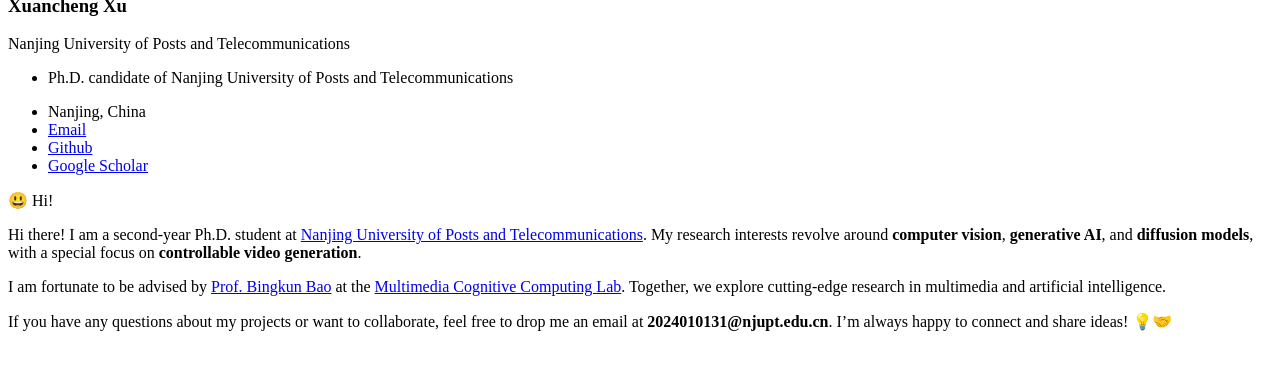
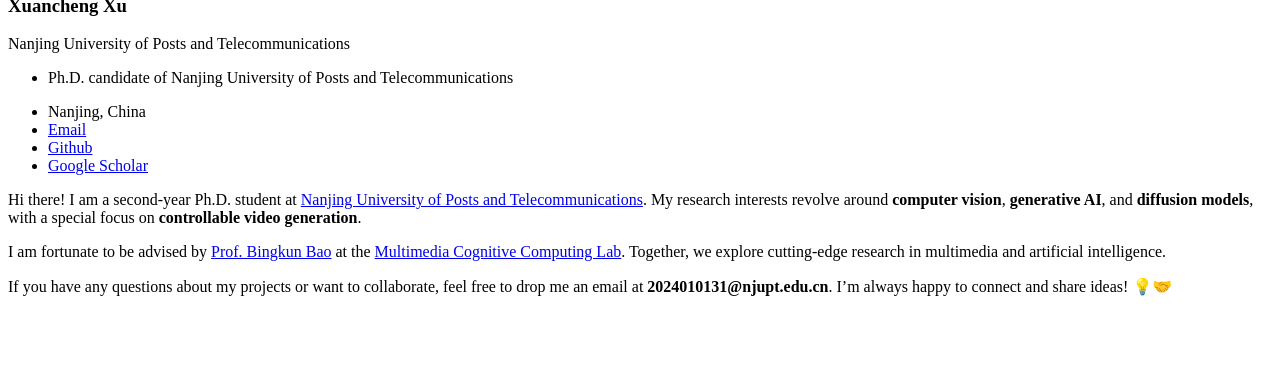
Before and after one commit to xuxuancheng0208/xuxuancheng0208.github.io, a Jekyll site: the page built from _pages/includes/intro.md, in a window 1280 px wide, cut to the strip 530-900 px from the top of the page. Built offline with Jekyll 4.4.1, drawn with Linux system fonts in a browser that asks for light colours; our own code applies the rules of GitHub Pages for plain Markdown files.

Commit message:
Initial commit

```diff
--- a/_pages/includes/intro.md
+++ b/_pages/includes/intro.md
@@ -1,5 +1,3 @@
-😃 Hi!
-
 Hi there! I am a second-year Ph.D. student at [Nanjing University of Posts and Telecommunications](https://www.njupt.edu.cn/). My research interests revolve around **computer vision**, **generative AI**, and **diffusion models**, with a special focus on **controllable video generation**.
 
 I am fortunate to be advised by [Prof. Bingkun Bao](https://www.scholat.com/bkbao.cn) at the [Multimedia Cognitive Computing Lab](https://mcclab.njupt.edu.cn/main.htm). Together, we explore cutting-edge research in multimedia and artificial intelligence.
```
Also changed, not shown: images/site.webmanifest, images/微信.svg (added).
